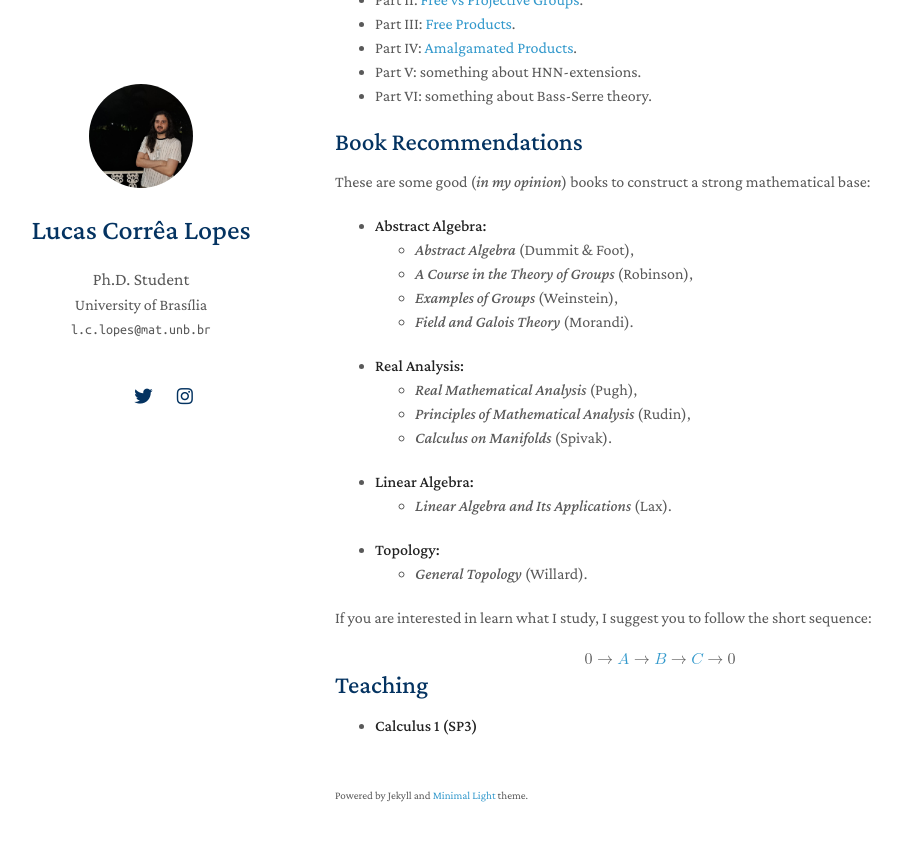
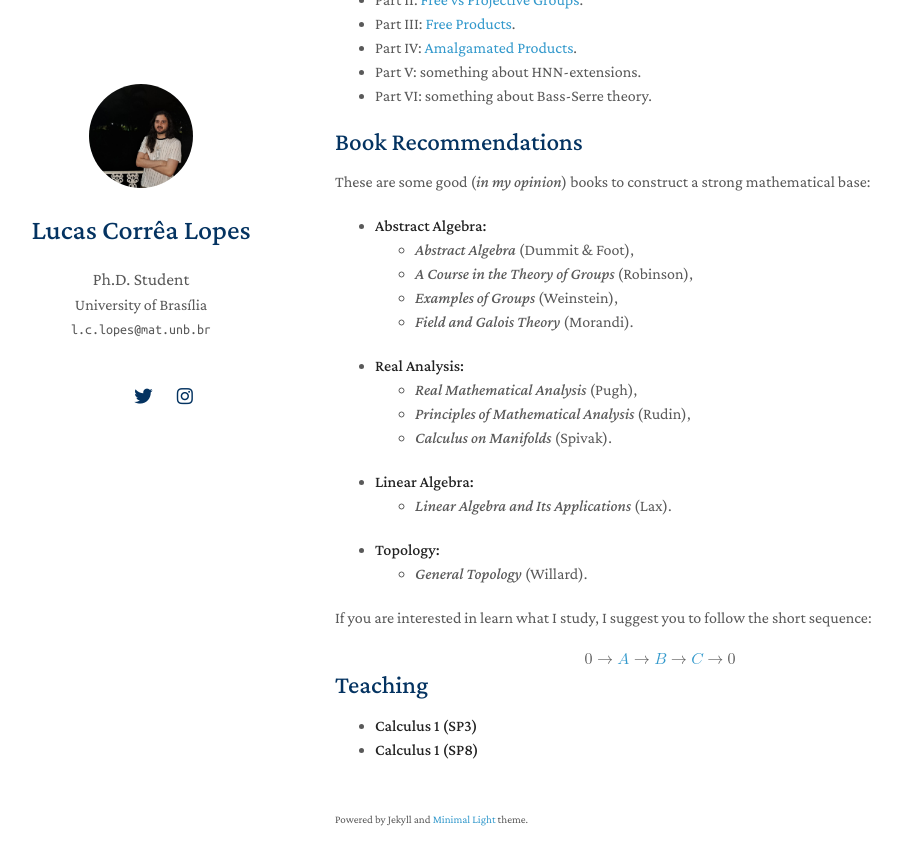
Before and after one commit to lcorrealopes/home, a Jekyll site: the page built from index.md, in a window 1280 px wide and 900 px high, scrolled down 725 px. Shown: the top 865 px of the window, without its empty margins (135-1037 px from the left). Built offline with Jekyll 4.4.1, drawn with Linux system fonts in a browser that asks for light colours; nearby versions of some CDN libraries; a style sheet for code colours, icons or effects is not loaded; our own code applies the rules of GitHub Pages for plain Markdown files.

Commit message:
Update index.md

```diff
--- a/index.md
+++ b/index.md
@@ -72,3 +72,4 @@ If you are interested in learn what I study, I suggest you to follow the short s
 ## Teaching
 
 - **Calculus 1 (SP3)**
+- **Calculus 1 (SP8)**
```
